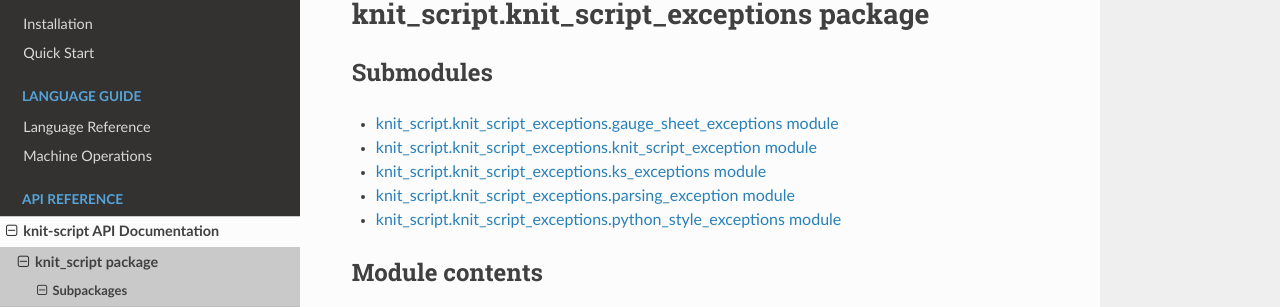
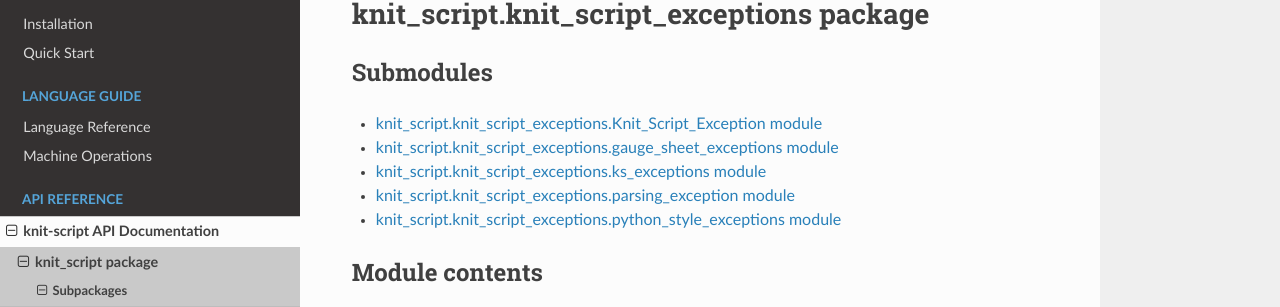
Before and after one commit to mhofmann-Khoury/knit_script, a Sphinx documentation site: the page built from docs/source/knit_script.knit_script_exceptions.rst, in a window 1280 px wide. Shown: the part 128-435 px from the top of the page. Built offline with Sphinx 7.4.7 and the Read the Docs theme 3.1.0, drawn with Linux system fonts in a browser that asks for light colours.

```diff
--- a/docs/source/knit_script.knit_script_exceptions.rst
+++ b/docs/source/knit_script.knit_script_exceptions.rst
@@ -7,8 +7,8 @@ Submodules
 .. toctree::
    :maxdepth: 4
 
+   knit_script.knit_script_exceptions.Knit_Script_Exception
    knit_script.knit_script_exceptions.gauge_sheet_exceptions
-   knit_script.knit_script_exceptions.knit_script_exception
    knit_script.knit_script_exceptions.ks_exceptions
    knit_script.knit_script_exceptions.parsing_exception
    knit_script.knit_script_exceptions.python_style_exceptions
```
Also changed, not shown: docs/source/knit_script.knit_script_exceptions.Knit_Script_Exception.rst (added, +7 -0 lines), docs/source/knit_script.knit_script_exceptions.knit_script_exception.rst (deleted, +0 -7 lines), pyproject.toml (+7 -3 lines), 1 other file.
